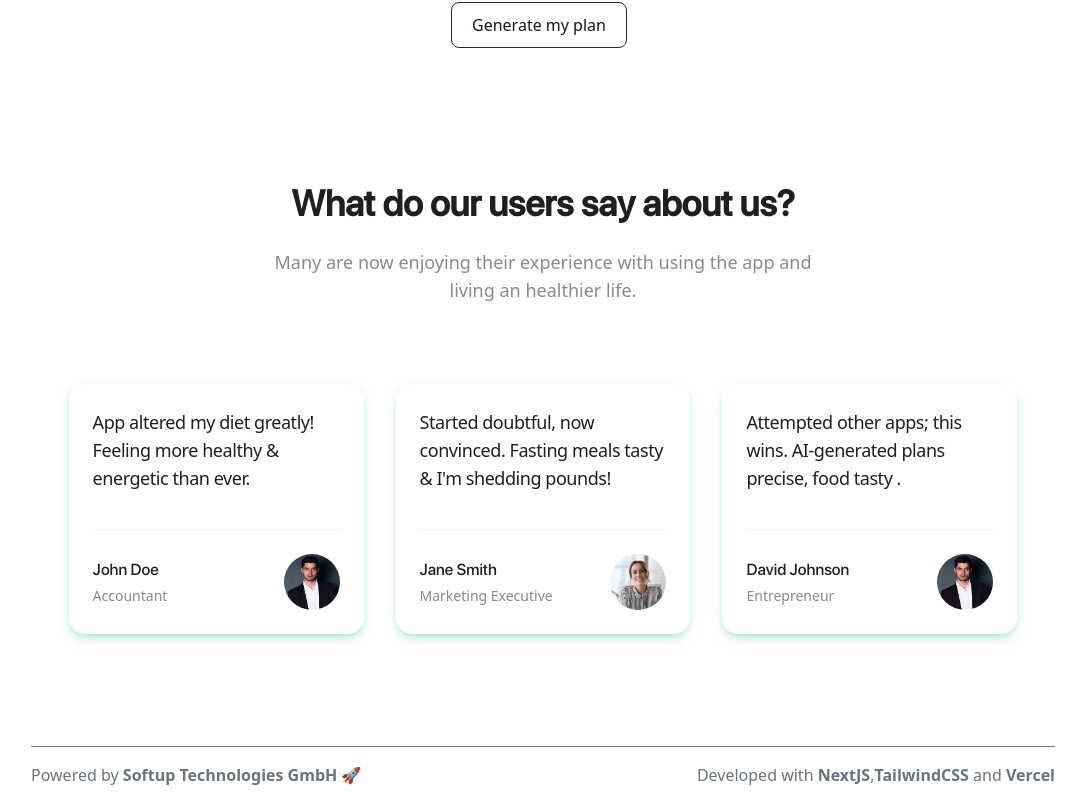
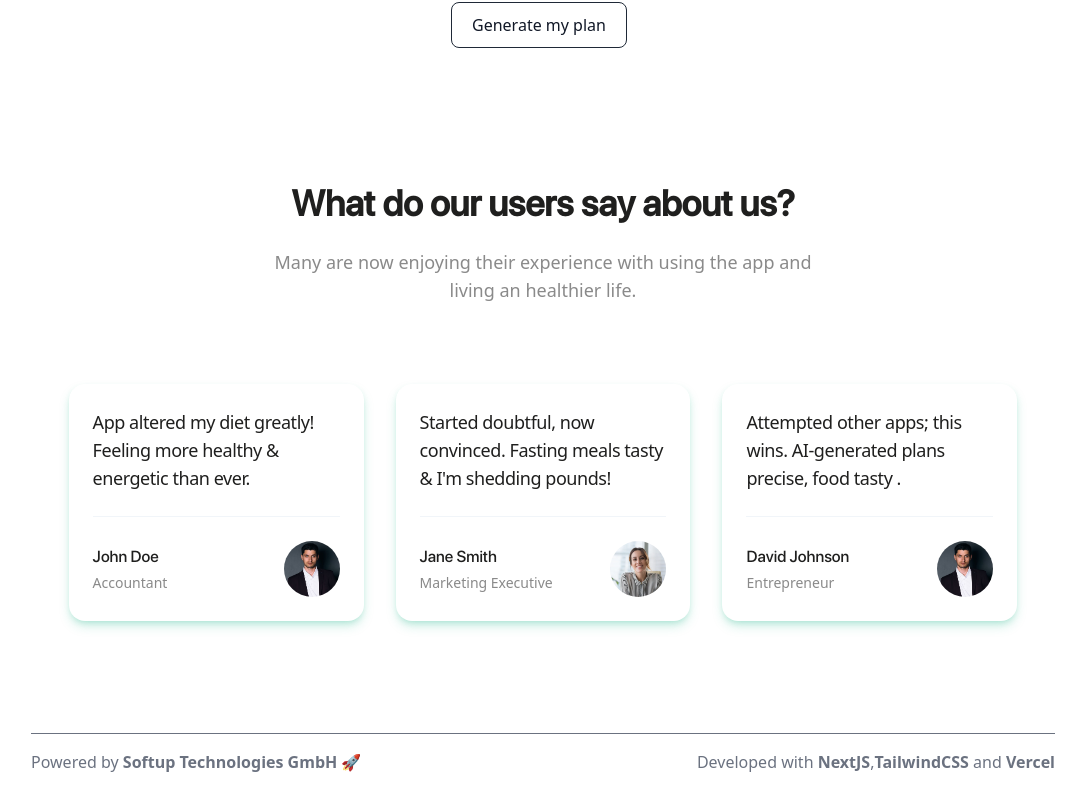
Before and after one commit to SoftupTechnologies/nutri-plan-gpt, a Next.js app: page / in a window 1280 px wide. Shown: the part 1416-2219 px from the top of the page, without its empty margins (97-1182 px from the left). Built offline with nearby package versions, Linux system fonts and the light colour scheme.

Commit message:
fix testimonial card height

```diff
--- a/components/home/Testimonials/components/TestimonialCard/Presentational.tsx
+++ b/components/home/Testimonials/components/TestimonialCard/Presentational.tsx
@@ -12,16 +12,16 @@ const TestimonialCard:React.FC<TestimonialCardProps> = (props) => {
   const {description,name,occupation,imageUrl}=props;
 
   return (
-    <li className="flex flex-col gap-y-6 sm:gap-y-8 justify-between ">
+    <li className="flex flex-col gap-y-6 sm:gap-y-8 justify-between">
       <figure
-        className="relative cursor-pointer rounded-2xl  p-6 transition duration-300 ease-in-out hover:scale-105 flex flex-col justify-between min-h-[250px] "
+        className="relative cursor-pointer rounded-2xl  p-6 transition duration-300 ease-in-out hover:scale-105 flex flex-col items-stretch justify-between min-h-full"
         style={{
           boxShadow:
             "rgba(33, 183, 138, 0.25)  0px 6px 12px -2px, rgb(33, 183, 138,0.3) 0px 3px 7px -3px",
         }}
       >
         <blockquote className="relative">
-          <p className="text-md md:text-lg tracking-tight text-section-title">
+          <p className="flex-1 text-md md:text-lg tracking-tight text-section-title">
           {description}
           </p>
         </blockquote>
```
